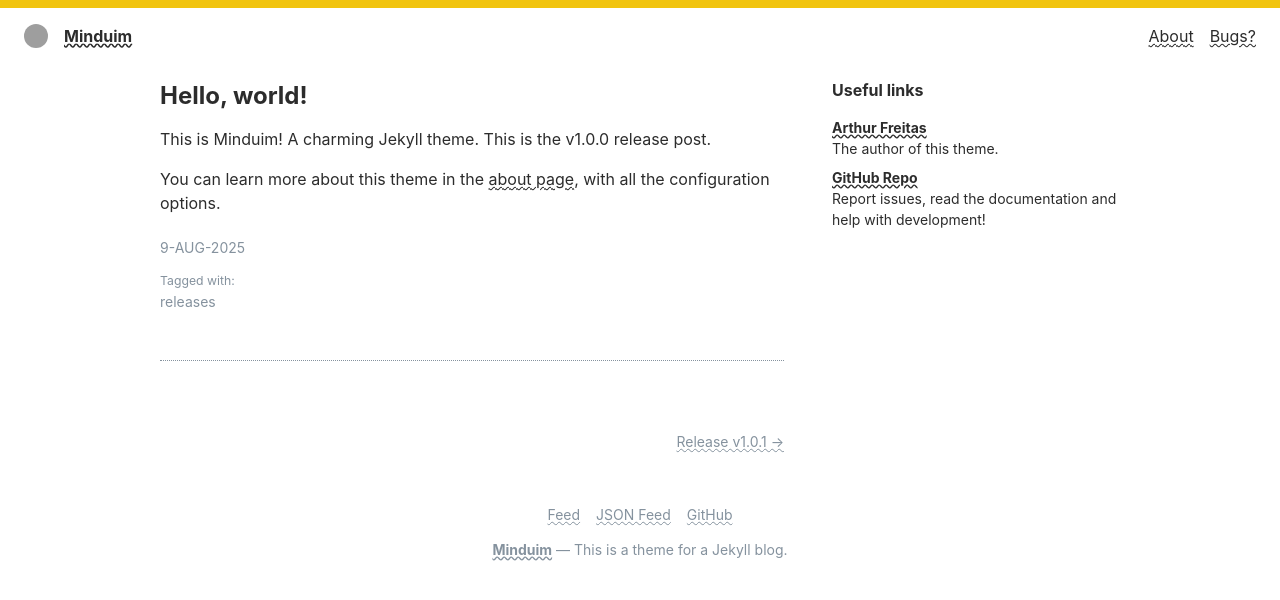
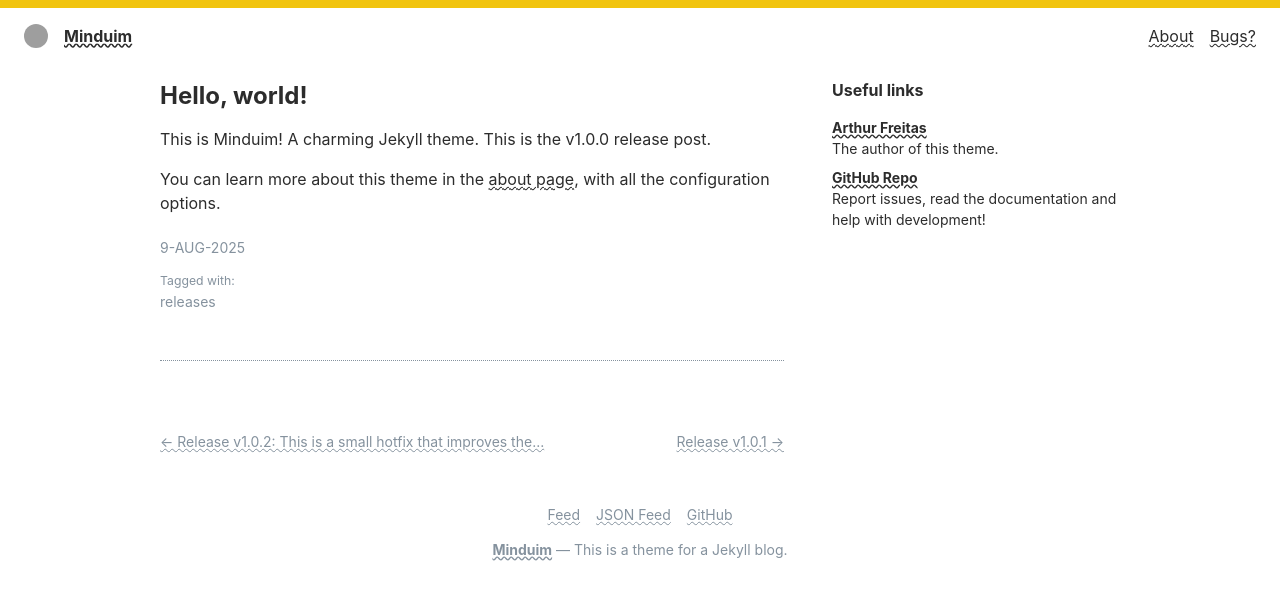
Before and after one commit to arthrfrts/minduim, a Jekyll site: the page built from _posts/2025-08-09-v1.0.md, in a window 1280 px wide. Shown: the top 600 px of the page. Built offline with Jekyll 4.4.1, drawn with Linux system fonts in a browser that asks for light colours; grey boxes are pictures that could not be loaded.

Commit message:
fix(pagination): adds fallback to posts without titles

```diff
--- a/_layouts/post.html
+++ b/_layouts/post.html
@@ -43,14 +43,26 @@ layout: default
   {% if page.previous or page.next -%}
     <nav class="blog-pagination" aria-label="{{ site.minduim.translations.blog_pagination_title }}">
       {% if page.next -%}
+        {% assign link_title = page.next.title %}
+
+        {% if page.next.title == "" %}
+          {% assign link_title = page.next.content | markdownify | strip_html | strip_newlines | truncatewords: 10 %}
+        {% endif %}
+
         <a class="prev-page menu-item" href="{{ page.next.url | relative_url }}" rel="next">
-          &larr; {{ page.next.title }}
+          &larr; {{ link_title }}
         </a>
       {%- endif %}
 
       {% if page.previous -%}
+        {% assign link_title = page.previous.title %}
+
+        {% if page.previous.title == "" %}
+          {% assign link_title = page.previous.content | markdownify | strip_html | strip_newlines | truncatewords: 10 %}
+        {% endif %}
+
         <a class="next-page menu-item" href="{{ page.previous.url | relative_url }}" rel="prev">
-          {{ page.previous.title }} &rarr;
+          {{ link_title }} &rarr;
         </a>
       {%- endif %}
     </nav>
--- /dev/null
+++ b/_posts/2025-08-09-v1.0.2.md
@@ -0,0 +1,9 @@
+---
+layout: post
+date: 2025-08-09 12:13:00 -0300
+title: ""
+tags:
+  - releases
+---
+
+**Release v1.0.2:** This is a small hotfix that improves the text decoration on links, inheriting the thickness of the underline from the current font being used.
```
